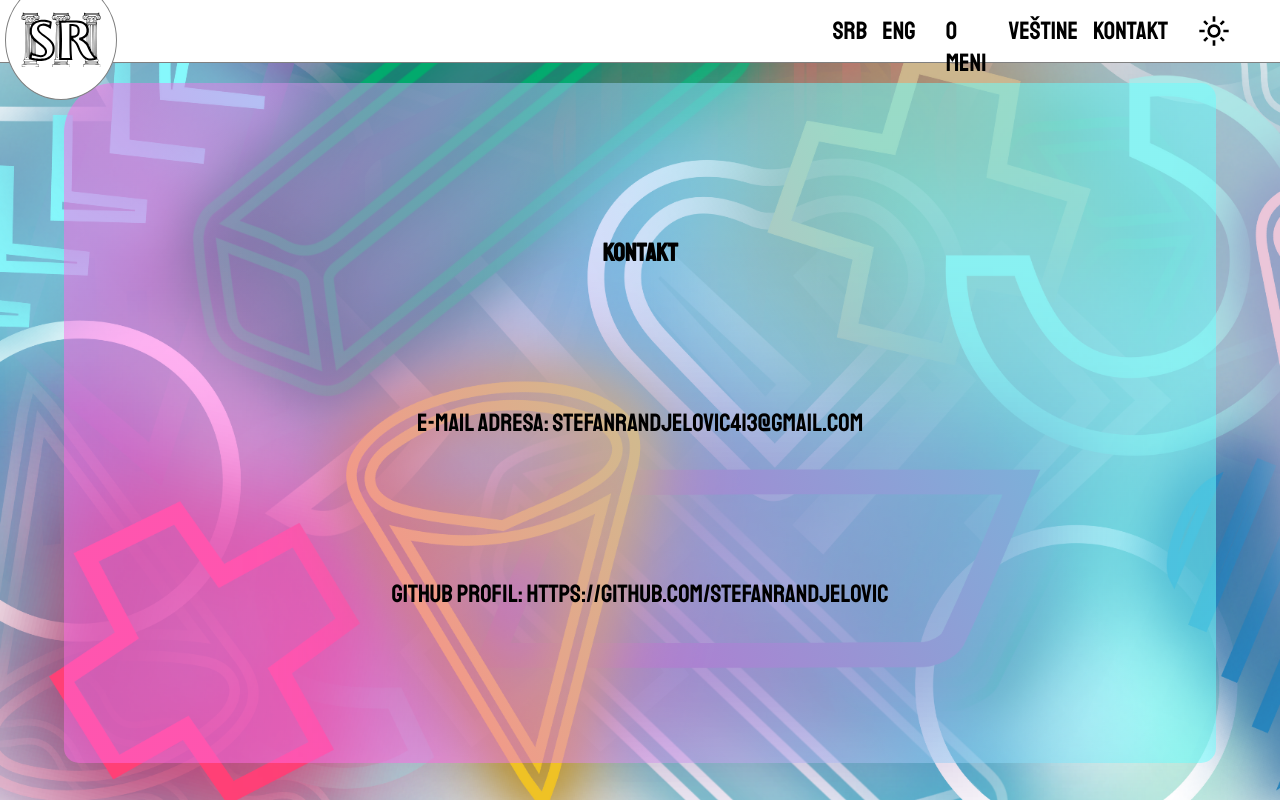
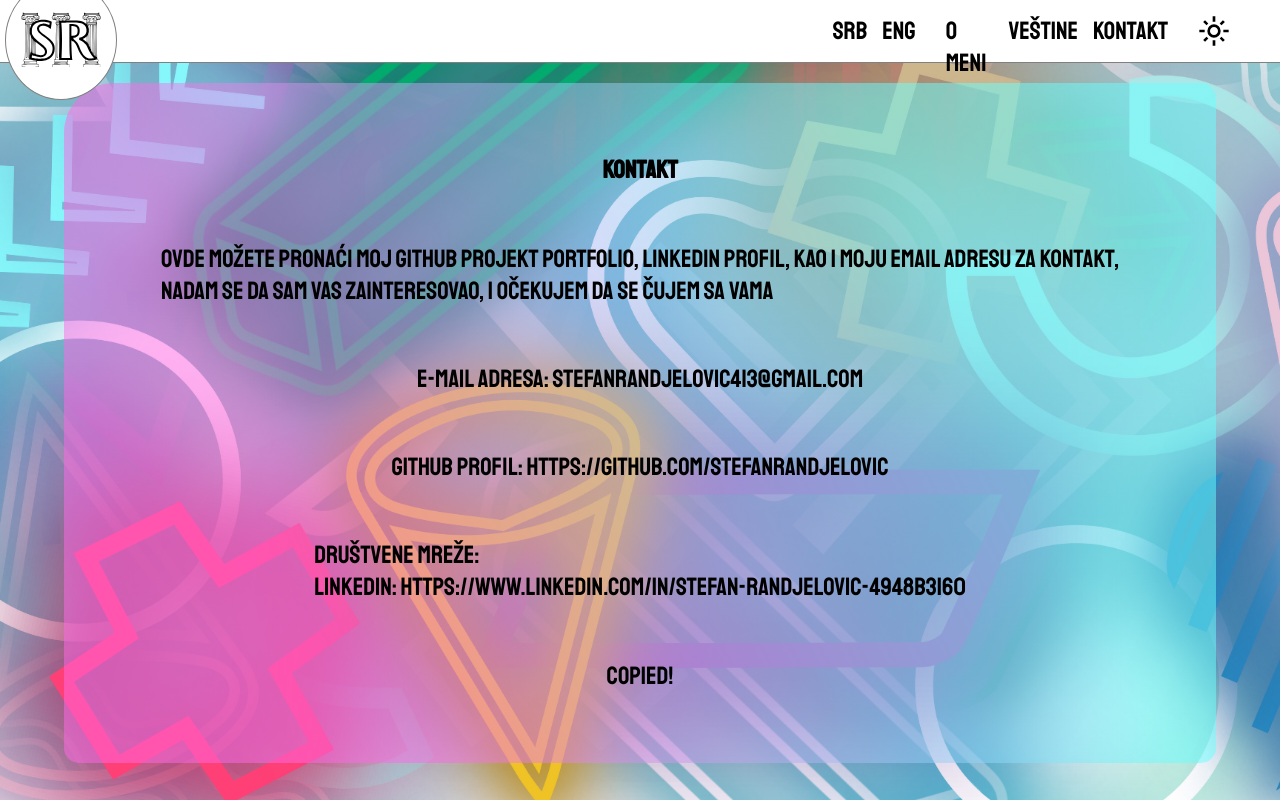
Before and after one commit to StefanRandjelovic/SR-Portfolio, a React (Vite) app: page /contact in a window 1280 px wide. Built offline with nearby package versions, Linux system fonts and the light colour scheme; a web font is replaced by a local one.

Commit message:
Add dynamic content into the Contacts page and add two helper functions.

```diff
--- a/src/Pages/Contact.jsx
+++ b/src/Pages/Contact.jsx
@@ -9,6 +9,9 @@ import { useAtomValue } from "jotai";
 
 // GSVariable
 import { languageChange, darkMode } from "@global/store.js";
+
+// HELPER FUNCTIONS
+import { handleCopyText, handleOnlyCopy } from "@helpers/helpers";
 
 const Contact = () => {
   // GSVariable
@@ -22,18 +25,77 @@ const Contact = () => {
           ? engInfo.nav[engInfo.nav.length - 1]
           : srbInfo.nav[srbInfo.nav.length - 1]}
       </h1>
-      <p>
+      <div className="message">
+        <p>
+          {langChange ? engInfo.contact.message[0] : srbInfo.contact.message[0]}
+        </p>
+        <p>
+          {langChange ? engInfo.contact.message[1] : srbInfo.contact.message[1]}
+        </p>
+      </div>
+
+      <p
+        title={langChange ? "Click to copy" : "Kliknite za kopiranje"}
+        id="mail"
+        onClick={() =>
+          handleOnlyCopy(
+            engInfo.contact.email[1],
+            document.querySelector("#copied")
+          )
+        }
+      >
         <span>
           {langChange ? engInfo.contact.email[0] : srbInfo.contact.email}
         </span>
         {` ${engInfo.contact.email[1]}`}
       </p>
-      <p>
+      <p
+        title={
+          langChange
+            ? "Click to copy, Ctrl + Click to follow link"
+            : "Kliknite za kopiranje, Ctrl + klik da pratite link"
+        }
+        id="git"
+        onClick={(event) =>
+          handleCopyText(
+            event,
+            engInfo.contact.gitHub[1],
+            document.querySelector("#copied")
+          )
+        }
+      >
         <span>
           {langChange ? engInfo.contact.gitHub[0] : srbInfo.contact.gitHub}
         </span>
         {` ${engInfo.contact.gitHub[1]}`}
       </p>
+      <div className="socialM">
+        <p>
+          {langChange
+            ? engInfo.contact.socialMedia.socialM
+            : srbInfo.contact.socialMedia.socialM}
+        </p>
+        <p
+          title={
+            langChange
+              ? "Click to copy, Ctrl + Click to follow link"
+              : "Kliknite za kopiranje, Ctrl + klik da pratite link"
+          }
+          id="linkedIn"
+          onClick={(event) =>
+            handleCopyText(
+              event,
+              engInfo.contact.socialMedia.linkedIn[1],
+              document.querySelector("#copied")
+            )
+          }
+        >
+          <span>{engInfo.contact.socialMedia.linkedIn[0]}</span>
+
+          {` ${engInfo.contact.socialMedia.linkedIn[1]}`}
+        </p>
+      </div>
+      <p id="copied">COPIED!</p>
     </main>
   );
 };
```
